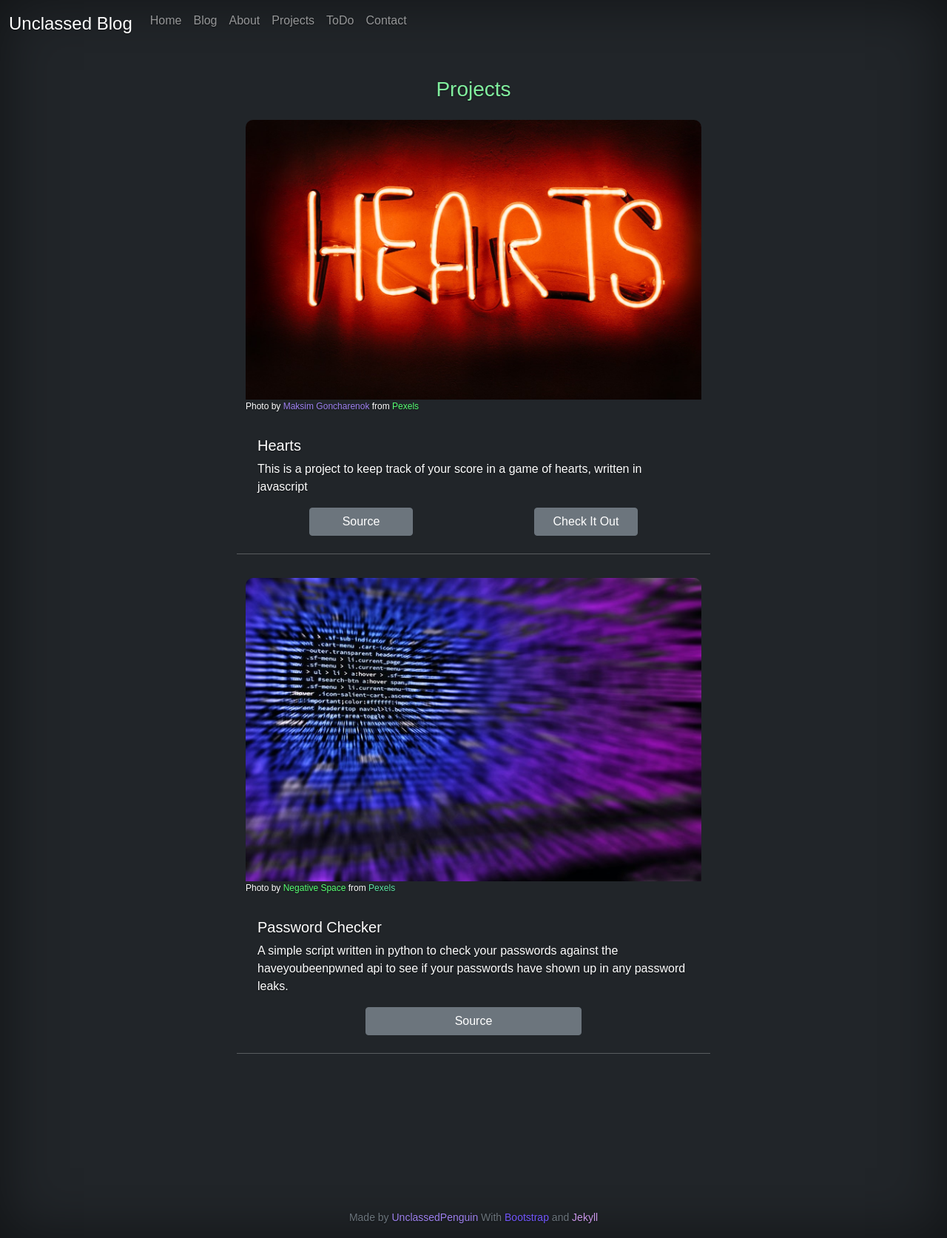
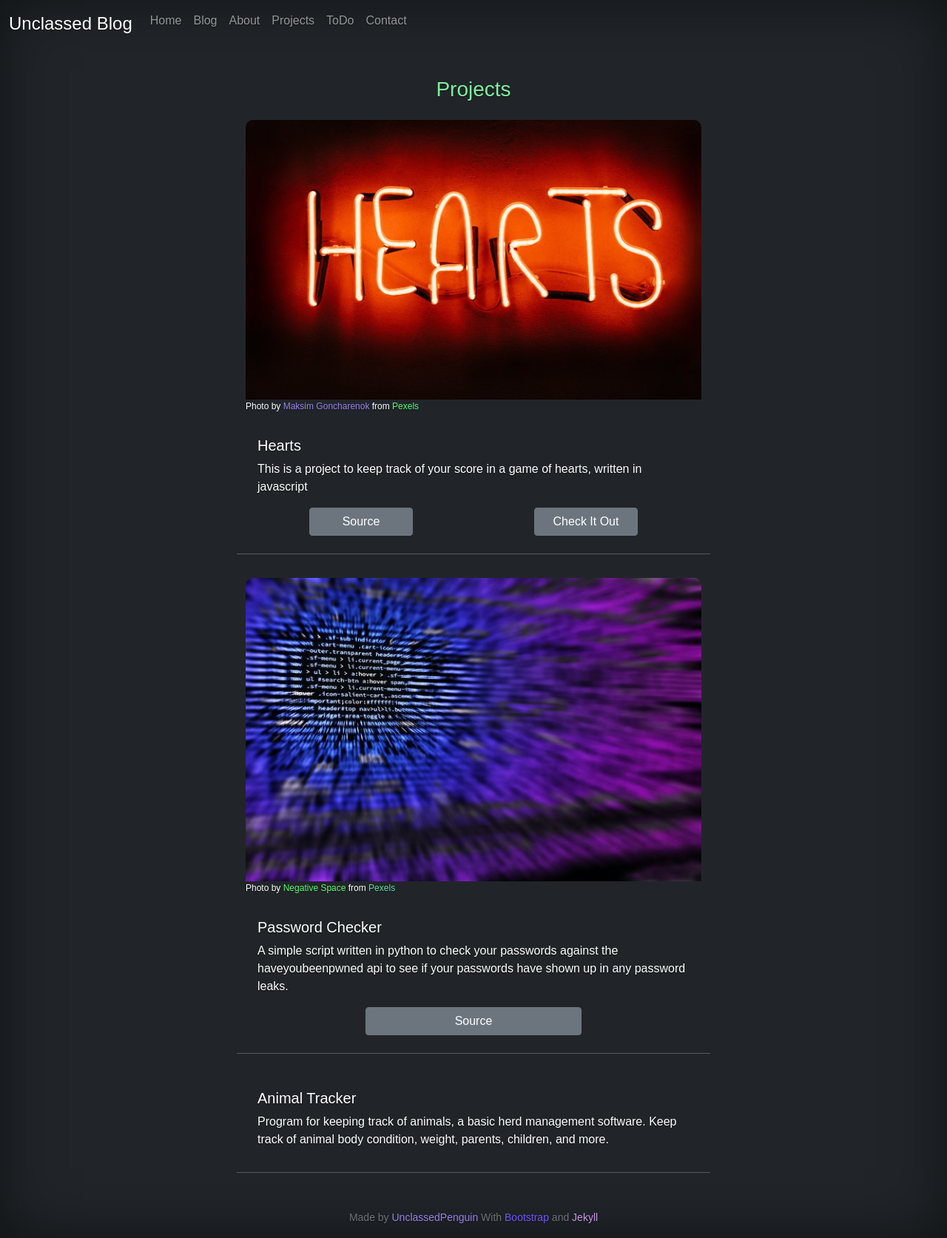
Before and after one commit to UnclassedPenguin/unclassedpenguin.github.io, a Jekyll site: the page built from projects.html, in a window 1280 px wide. Shown: the whole page at 74% size. Built offline with Jekyll 4.4.1, drawn with Linux system fonts in a browser that asks for light colours.

Commit message:
add project

```diff
--- a/_data/projects.yml
+++ b/_data/projects.yml
@@ -33,3 +33,13 @@
   projectDescription: A simple script written in python to check your passwords against
                       the haveyoubeenpwned api to see if your passwords have shown up in
                       any password leaks.
+
+- projectName: Animal Tracker
+  projectImage:
+  photoBy:
+  photoByURL:
+  photoFrom:
+  photoFromURL:
+    projectGithub: https://github.com/UnclassedPenguin/AnimalTracker
+  projectURL:
+  projectDescription: Program for keeping track of animals, a basic herd management software. Keep track of animal body condition, weight, parents, children, and more.
```
Also changed, not shown: _posts/2021-12-27-vim-as-a-main-text-editor-draft.md (+3 -2 lines).
